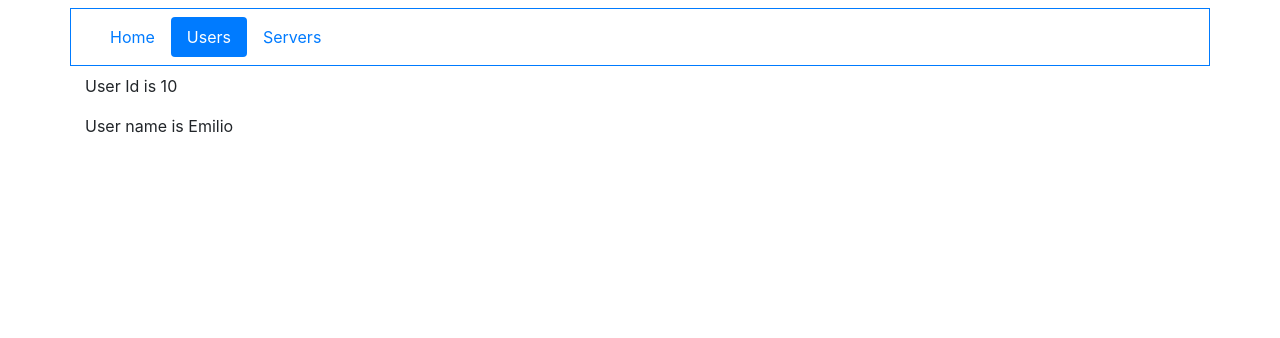
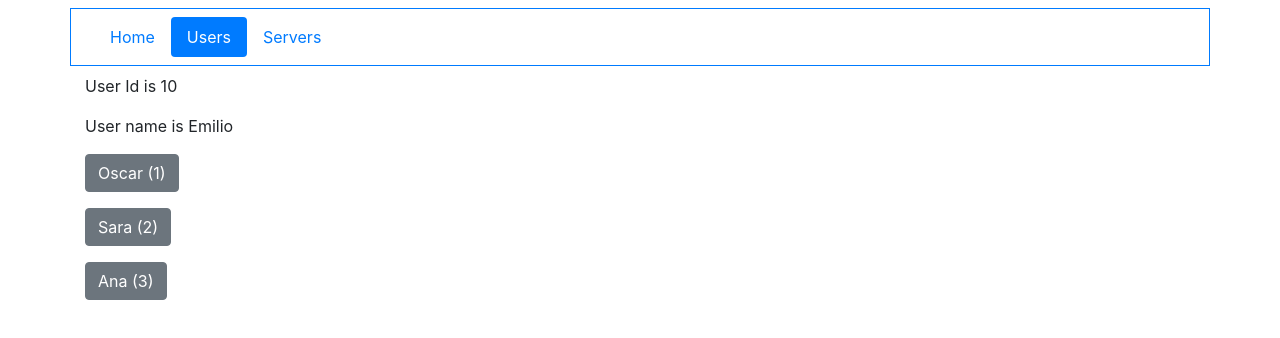
Before and after one commit to milioce/ng-course-basic, an Angular app: page /users/10/Emilio in a window 1280 px wide. Shown: the top 338 px of the page. Built offline with nearby package versions, Linux system fonts and the light colour scheme.

Commit message:
11 Router - Passing parameters II

```diff
--- a/src/app/users/user/user.component.html
+++ b/src/app/users/user/user.component.html
@@ -1,2 +1,15 @@
 <p>User Id is {{ user.id }} </p>
 <p>User name is {{ user.name }} </p>
+
+<p>
+  <a [routerLink]="['/users', 1, 'Oscar']"
+     class="btn btn-secondary">Oscar (1)</a>
+</p>
+<p>
+  <a [routerLink]="['/users', 2, 'Sara']"
+     class="btn btn-secondary">Sara (2)</a>
+</p>
+<p>
+  <a [routerLink]="['/users', 2, 'Ana']"
+     class="btn btn-secondary">Ana (3)</a>
+</p>
--- a/src/app/users/user/user.component.ts
+++ b/src/app/users/user/user.component.ts
@@ -1,20 +1,30 @@
-import { Component, OnInit } from '@angular/core';
-import { ActivatedRoute } from '@angular/router';
+import { Component, OnDestroy, OnInit } from '@angular/core';
+import { ActivatedRoute, Params } from '@angular/router';
+import { Subscription } from 'rxjs';
 
 @Component({
   selector: 'app-user',
   templateUrl: './user.component.html',
   styleUrls: ['./user.component.css']
 })
-export class UserComponent implements OnInit {
+export class UserComponent implements OnInit, OnDestroy {
   user: {id: string, name: string};
+  subscription: Subscription;
 
   constructor(private route: ActivatedRoute) { }
 
   ngOnInit(): void {
-    this.user = {
-      id: this.route.snapshot.params['id'],
-      name: this.route.snapshot.params['name']
+    this.subscription = this.route.params.subscribe((params: Params) => {
+      this.user = {
+        id: params['id'],
+        name: params['name']
+      }
+    });
+  }
+
+  ngOnDestroy() {
+    if (this.subscription) {
+      this.subscription.unsubscribe();
     }
   }
 
```
